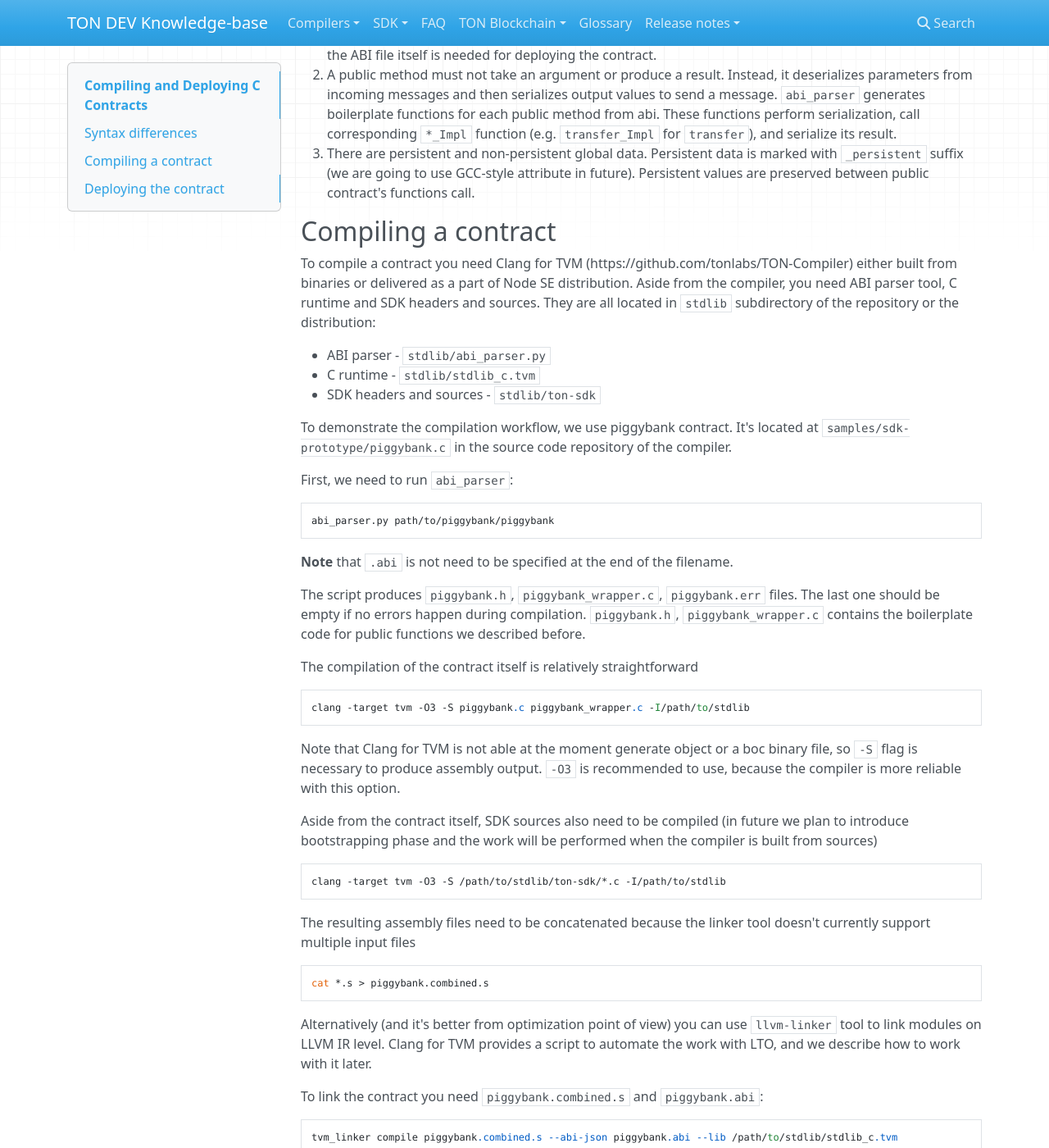
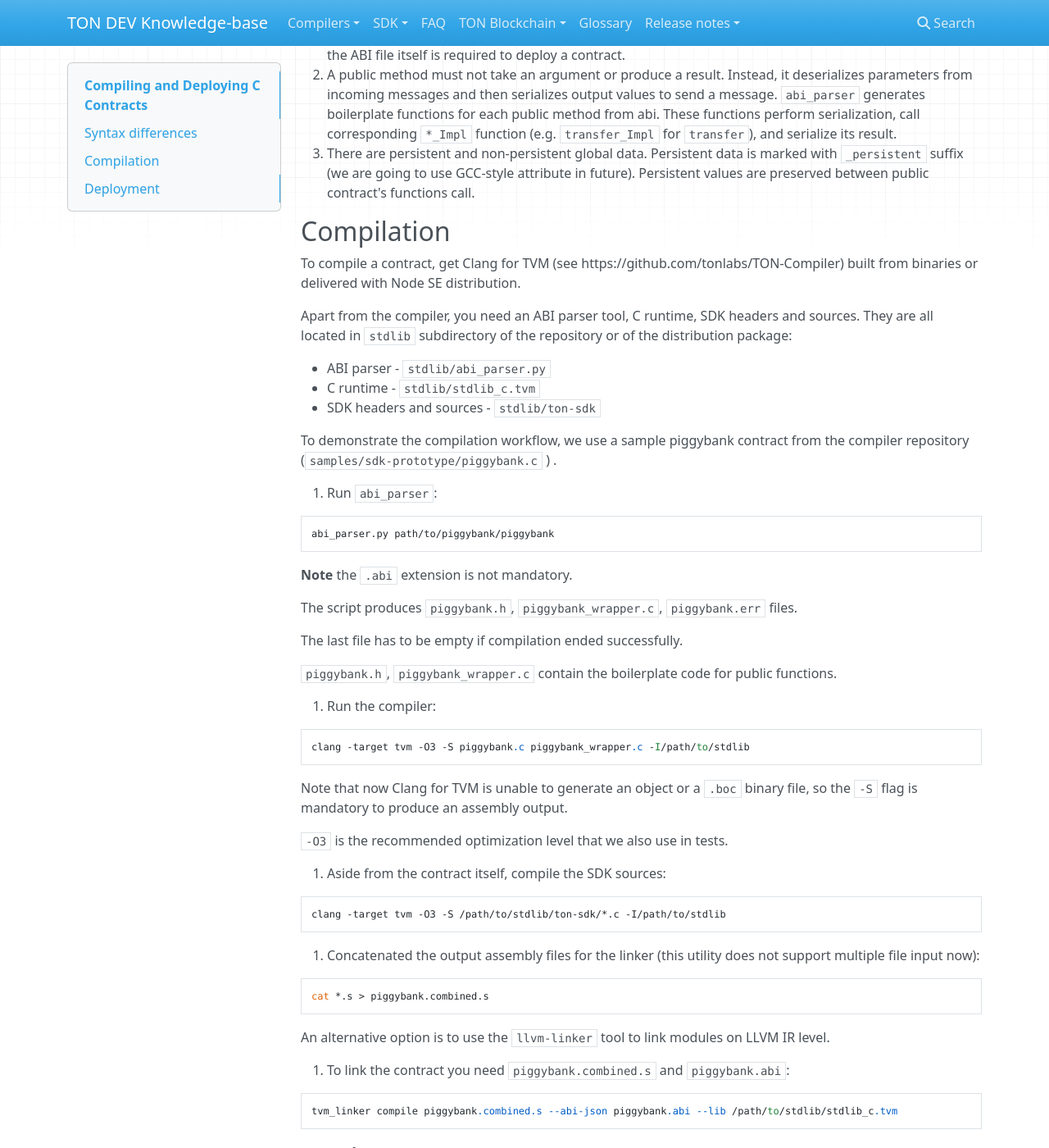
Before and after one commit to condor-the-bird/tondev, an MkDocs documentation site: the page built from docs/Compilers/LLVM Compiler/Compiling and Deploying C Contracts.md, in a window 1280 px wide and 1400 px high, scrolled down 366 px. Shown: the whole window at 82% size. Built offline with MkDocs 1.6.1, drawn with Linux system fonts in a browser that asks for light colours; nearby versions of some CDN libraries; some of the changed text lies outside the part shown.

Commit message:
Update Compiling and Deploying C Contracts.md

````diff
--- a/docs/Compilers/LLVM Compiler/Compiling and Deploying C Contracts.md
+++ b/docs/Compilers/LLVM Compiler/Compiling and Deploying C Contracts.md
@@ -8,58 +8,66 @@
 
 Contracts are similar to standard programs in C, but there are important syntax differences:
 
-1. ABI file. An ABI file encodes signatures and properties of public functions. This information is not stored in the blockchain and comes in JSON format for the sake of interoperability between contracts written in different languages. `abi_parser` produces header and source code files required for compilation, and the ABI file itself is needed for deploying the contract.
+1. ABI file. An ABI file encodes signatures and properties of public functions. This information is not stored in the blockchain and comes in JSON format to enable interaction between contracts originally written in different languages. `abi_parser` produces header and source code files required for compilation, and the ABI file itself is required to deploy a contract.
 2. A public method must not take an argument or produce a result. Instead, it deserializes parameters from incoming messages and then serializes output values to send a message. `abi_parser` generates boilerplate functions for each public method from abi. These functions perform serialization, call corresponding `*_Impl` function (e.g. `transfer_Impl` for `transfer`), and serialize its result.
 3. There are persistent and non-persistent global data. Persistent data is marked with `_persistent` suffix (we are going to use GCC-style attribute in future). Persistent values are preserved between public contract's functions call.
 
-## Compiling a contract
+## Compilation
 
-To compile a contract you need Clang for TVM (https://github.com/tonlabs/TON-Compiler) either built from binaries or delivered as a part of Node SE distribution. Aside from the compiler, you need ABI parser tool, C runtime and SDK headers and sources. They are all located in `stdlib` subdirectory of the repository or the distribution:
+To compile a contract, get Clang for TVM (see https://github.com/tonlabs/TON-Compiler) built from binaries or delivered with Node SE distribution.
+
+Apart from the compiler, you need an ABI parser tool, C runtime, SDK headers and sources. They are all located in `stdlib` subdirectory of the repository or of the distribution package:
 
 - ABI parser - `stdlib/abi_parser.py`
 - C runtime - `stdlib/stdlib_c.tvm`
 - SDK headers and sources - `stdlib/ton-sdk`
 
-To demonstrate the compilation workflow, we use piggybank contract. It's located at `samples/sdk-prototype/piggybank.c` in the source code repository of the compiler.
+To demonstrate the compilation workflow, we use a sample piggybank contract from the compiler repository (`samples/sdk-prototype/piggybank.c` ) .
 
-First, we need to run `abi_parser`:
+1. Run `abi_parser`:
 
 ```
 abi_parser.py path/to/piggybank/piggybank
 ```
 
-**Note** that `.abi` is not need to be specified at the end of the filename.
+**Note** the `.abi` extension is not mandatory.
 
-The script produces `piggybank.h`, `piggybank_wrapper.c`, `piggybank.err` files. The last one should be empty if no errors happen during compilation. `piggybank.h`, `piggybank_wrapper.c` contains the boilerplate code for public functions we described before.
+The script produces `piggybank.h`, `piggybank_wrapper.c`, `piggybank.err` files.
 
-The compilation of the contract itself is relatively straightforward
+The last file has to be empty if compilation ended successfully.
+
+ `piggybank.h`, `piggybank_wrapper.c` contain the boilerplate code for public functions.
+
+2. Run the compiler:
 
 ```
 clang -target tvm -O3 -S piggybank.c piggybank_wrapper.c -I/path/to/stdlib
 ```
 
-Note that Clang for TVM is not able at the moment generate object or a boc binary file, so `-S` flag is necessary to produce assembly output. `-O3` is recommended to use, because the compiler is more reliable with this option.
+Note that now Clang for TVM is unable to generate an object or a `.boc` binary file, so the `-S` flag is mandatory to produce an assembly output.
 
-Aside from the contract itself, SDK sources also need to be compiled (in future we plan to introduce bootstrapping phase and the work will be performed when the compiler is built from sources)
+ `-O3` is the recommended optimization level that we also use in tests.
+
+3. Aside from the contract itself, compile the SDK sources:
 
 ```
 clang -target tvm -O3 -S /path/to/stdlib/ton-sdk/*.c -I/path/to/stdlib
 ```
 
-The resulting assembly files need to be concatenated because the linker tool doesn't currently support multiple input files
+4. Concatenated the output assembly files for the linker (this utility does not support multiple file input now):
 
 ```
 cat *.s > piggybank.combined.s
 ```
 
-Alternatively (and it's better from optimization point of view) you can use `llvm-linker` tool to link modules on LLVM IR level. Clang for TVM provides a script to automate the work with LTO, and we describe how to work with it later.
+An alternative option is to use the `llvm-linker` tool to link modules on LLVM IR level.
 
-To link the contract you need `piggybank.combined.s` and `piggybank.abi`:
+5. To link the contract you need `piggybank.combined.s` and `piggybank.abi`:
 
 ```
 tvm_linker compile piggybank.combined.s --abi-json piggybank.abi --lib /path/to/stdlib/stdlib_c.tvm
 ```
 
-## Deploying the contract
+## Deployment
 
 Deploying steps are language independent. Please, refer to the relevant documents in Node SE documentation or in the TVM Linker specification.
````
